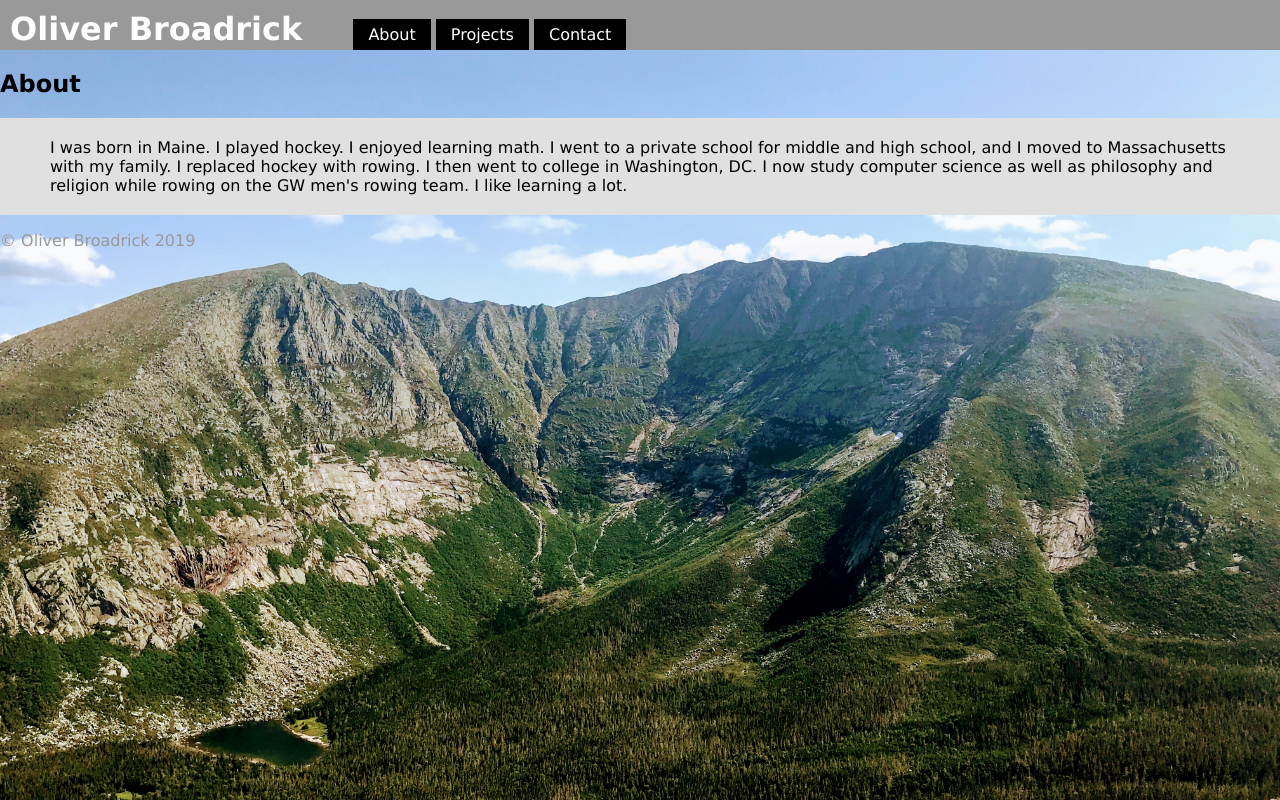
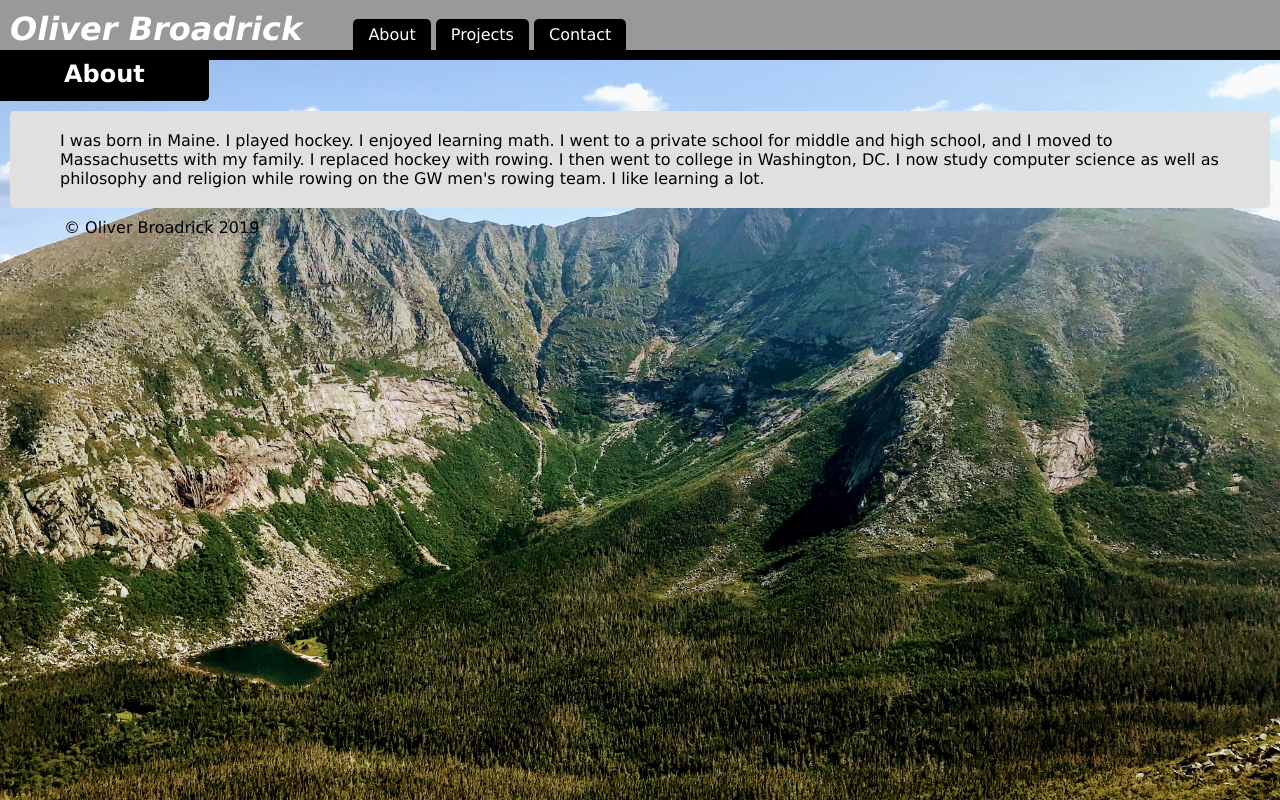
Before and after one commit to obroadrick/oliverbroadrick.com, a PHP site: page /about.html in a window 1280 px wide. Run offline with PHP 8.4, Linux system fonts and the light colour scheme.

Commit message:
more styling progress

```diff
--- a/about.html
+++ b/about.html
@@ -20,6 +20,8 @@
       </nav>
     </header>
 
+    <div class="transition"></div>
+
     <h2>
       About
     </h2>
--- a/contact.html
+++ b/contact.html
@@ -20,6 +20,8 @@
       </nav>
     </header>
 
+    <div class="transition"></div>
+
     <h2>
       Contact
     </h2>
--- a/css/main.css
+++ b/css/main.css
@@ -2,7 +2,12 @@
 body {
   font-family: Geneva;
   background-image: url("../images/katahdin.jpg");
-  background-size: 100%;
+  background-repeat: no-repeat;
+  -webkit-background-size:cover;
+  -moz-background-size:cover;
+  -o-background-size:cover;
+  background-size:cover;
+  background-position: center;
   margin: 0;
 }
 
@@ -17,6 +22,7 @@ header h1 {
 }
 header h1 a {
   text-decoration: none;
+  font-style: italic;
 }
 header h1 a:link, header h1 a:visited {
   color: #FFFFFF;
@@ -40,6 +46,7 @@ nav ul li a {
   color: white;
   text-decoration: none;
   padding: 6px 15px 6px 15px;
+  border-radius: 5px 5px 0 0;
 }
 nav ul li a:link, nav ul li a:visited {
   background: #000000;
@@ -48,13 +55,33 @@ nav ul li a:hover, nav ul li a:active {
   background: #444444;
 }
 
+/* T R A N S I T I O N */
+.transition {
+  padding: 5px;
+  background-color: #000000;
+  margin: 0;
+}
+
+/* P A G E   T I T L E */
+h2 {
+  color: white;
+  background-color: black;
+  display: inline-block;
+  margin: 0;
+  padding: 0 5% 1% 5%;
+  border-radius: 0 0 5px 0;
+}
+
 /* M A I N   C O N T E N T */
 .mainContent {
   background: #E0E0E0;
   padding: 20px 50px;
+  margin: 10px;
+  border-radius: 5px;
 }
 
 /* F O O T E R */
 footer {
-  color: #999;
+  color: #000000;
+  padding-left: 5%;
 }
--- a/index.html
+++ b/index.html
@@ -21,6 +21,8 @@
       </nav>
     </header>
 
+    <div class="transition"></div>
+
     <h2>
       My Website
     </h2>
--- a/projects.html
+++ b/projects.html
@@ -20,6 +20,8 @@
       </nav>
     </header>
 
+    <div class="transition"></div>
+
     <h2>
       Projects
     </h2>
```
